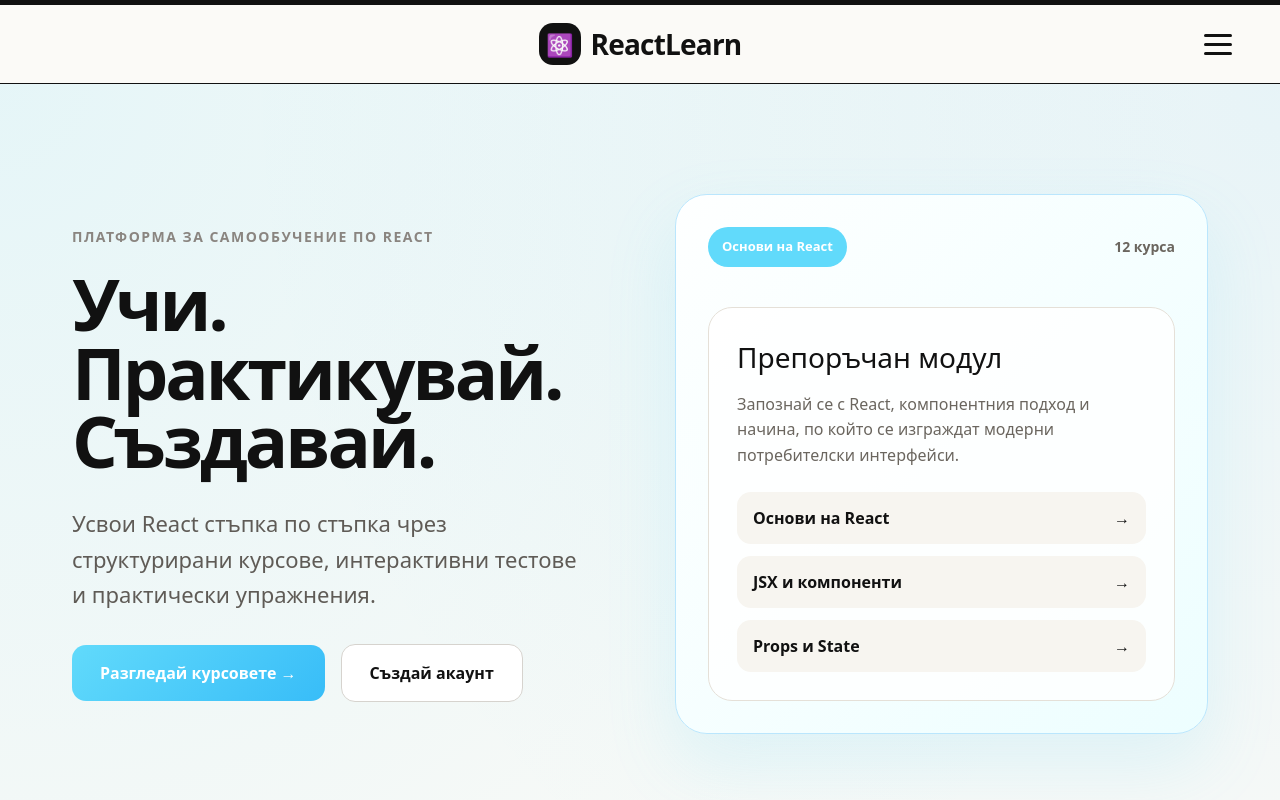
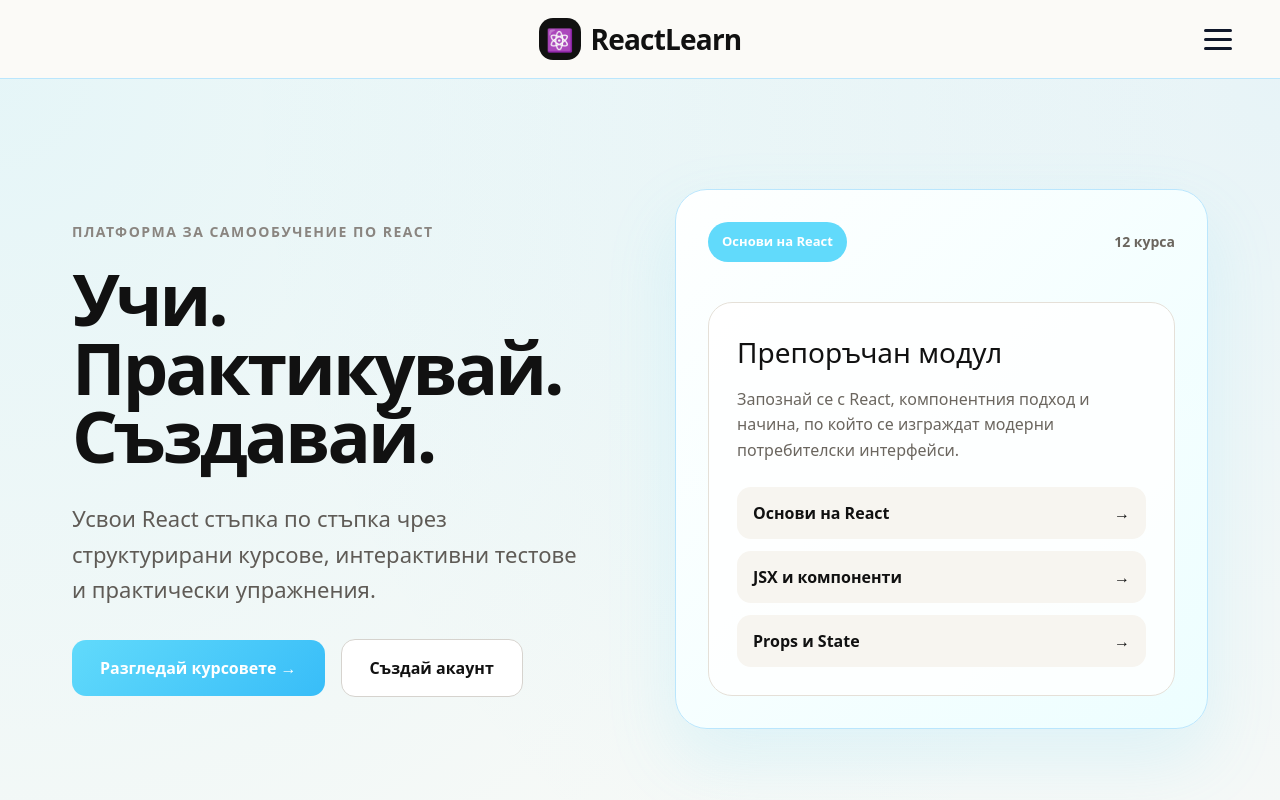
Before and after one commit to IvannIvannov/react-diploma-project, a React (Vite) app in the folder client/: page / in a window 1280 px wide. Shown: the top 800 px of the page. Built offline with nearby package versions, Linux system fonts and the light colour scheme.

Commit message:
update navbar with React-inspired styling

```diff
--- a/client/src/components/Navbar.css
+++ b/client/src/components/Navbar.css
@@ -3,10 +3,10 @@
     top: 0;
     z-index: 100;
 
-    background: #fbfaf7;
+    background: rgba(251, 250, 247, 0.92);
+    backdrop-filter: blur(14px);
 
-    border-top: 5px solid #111;
-    border-bottom: 1px solid #111;
+    border-bottom: 1px solid #bae6fd;
 }
 
 .navbar-inner {
@@ -76,7 +76,7 @@
     width: 28px;
     height: 3px;
 
-    background: #111;
+    background: #0f172a;
 
     border-radius: 999px;
 }
@@ -90,12 +90,12 @@
 
     overflow: hidden;
 
-    background: #fbfaf7;
+    background: #ffffff;
 
-    border: 2px solid #111;
+    border: 1px solid #bae6fd;
     border-radius: 20px;
 
-    box-shadow: 0 22px 45px rgba(0, 0, 0, 0.12);
+    box-shadow: 0 22px 45px rgba(97, 218, 251, 0.12);
 }
 
 .dropdown-menu a,
@@ -129,7 +129,7 @@
 
 .dropdown-menu a:hover,
 .dropdown-logout:hover {
-    background: #efede7;
+    background: #eef9fd;
 }
 
 .dropdown-menu a svg,
@@ -142,16 +142,15 @@
 
     padding: 18px 24px;
 
-    color: #6b665f;
+    color: #475569;
+    border-bottom: 1px solid #e0f2fe;
 
     font-size: 14px;
     font-weight: 600;
-
-    border-bottom: 1px solid #ddd8cf;
 }
 
 .dropdown-divider {
     height: 1px;
 
-    background: #111;
+    background: #bae6fd;
 }
```
